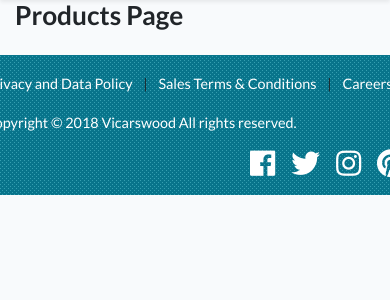
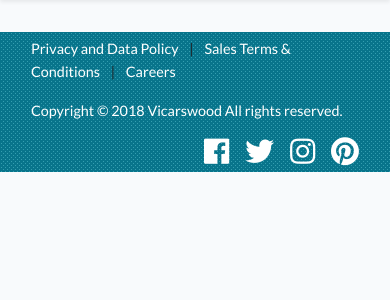
Before and after one commit to olivermusovski/vicarswood, a Laravel app: page /products in a window 390 px wide. Shown: the part 79-379 px from the top of the page. Run offline with Laravel 8, Linux system fonts and the light colour scheme; data that the repository does not hold is empty; style sheets or scripts are compiled from the project's sources; parts of the project's set-up code (start-up, migrations or seed data) failed here and were passed over; some libraries are stand-ins or nearby versions.

Commit message:
mobile design

```diff
--- a/resources/lang/es.json
+++ b/resources/lang/es.json
@@ -181,7 +181,11 @@
 
 	"Shipping & Handling" : "Gastos de envío y manipulación",
 
-	"Thank you for your order!" : "¡Gracias por su orden!"
+	"Thank you for your order!" : "¡Gracias por su orden!",
+
+	"Hand-made, high quality furniture" : "Muebles hechos a mano, de alta calidad",
+
+	"About Us" : "Sobre nosotros"
 
 
 
--- a/resources/views/pages/about.blade.php
+++ b/resources/views/pages/about.blade.php
@@ -4,7 +4,7 @@
 
 @section('content')
 
-    <div class="container">
+    <div class="container my-3">
 		<div class="embed-responsive embed-responsive-16by9">
 		  <iframe class="embed-responsive-item" src="https://www.youtube.com/embed/dFCSFqHNfKs" allowfullscreen></iframe>
 		</div>
--- a/resources/views/pages/careers.blade.php
+++ b/resources/views/pages/careers.blade.php
@@ -4,7 +4,7 @@
 
 @section('content')
 
-    <div class="container">
+    <div class="container my-3">
 
 		<div class="row justify-content-md-center">
 			<div class="col-md-9">
--- a/resources/views/pages/confirmation.blade.php
+++ b/resources/views/pages/confirmation.blade.php
@@ -4,7 +4,7 @@
 
 @section('content')
 
-	<div class="container">
+	<div class="container my-3">
 
 		@if (session()->has('success_message'))
 			<div class="alert alert-success">
--- a/resources/views/pages/privacy_policy.blade.php
+++ b/resources/views/pages/privacy_policy.blade.php
@@ -4,8 +4,7 @@
 
 @section('content')
 
-    <div class="container">
-
+    <div class="container my-3">
 		<div class="row justify-content-md-center">
 			<div class="col-md-9">
 				<h1>{{ __('Privacy and Data Policy') }}</h1>
--- a/resources/views/pages/terms_and_conditions.blade.php
+++ b/resources/views/pages/terms_and_conditions.blade.php
@@ -4,7 +4,7 @@
 
 @section('content')
 
-    <div class="container">
+    <div class="container my-3">
 
 		<div class="row justify-content-md-center">
 			<div class="col-md-9">
--- a/resources/views/partials/_footer.blade.php
+++ b/resources/views/partials/_footer.blade.php
@@ -1,6 +1,6 @@
-<div class="row align-items-center wallpaper-footer">
+<div class="container-fluid wallpaper-footer d-flex align-items-center">
 	<div class="container">
-		<div class="row d-flex justify-content-between">
+		<div class="row px-3 justify-content-between">
 			<p>
 				<a href="{{ url('/privacy-policy') }}" style="color: white;" class="mr-2">{{ __("Privacy and Data Policy") }}</a> |
 				<a href="{{ url('/terms-and-conditions') }}" style="color: white;" class="mx-2">{{ __("Sales Terms & Conditions") }}</a> |
@@ -10,7 +10,7 @@
 				Copyright © 2018 Vicarswood All rights reserved.
 			</p>
 		</div>
-		<div class="row d-flex justify-content-end">
+		<div class="row px-3 justify-content-end">
 			<i class="fab fa-facebook fa-2x text-white"></i>
 			<i class="fab fa-twitter fa-2x text-white ml-3"></i>
 			<i class="fab fa-instagram fa-2x text-white ml-3"></i>
--- a/resources/views/products/index.blade.php
+++ b/resources/views/products/index.blade.php
@@ -4,8 +4,7 @@
 
 @section('content')
 
-    <div class="container">
-    	<h1 class="font-weight-bold mb-4">{{ __("Products Page") }}</h1>
+    <div class="container my-3">
     	<div class="row justify-content-center">
     		@foreach($products as $product)
 		    	<div class="col-md-10">
```
Also changed, not shown: resources/views/pages/welcome.blade.php (+23 -15 lines).
